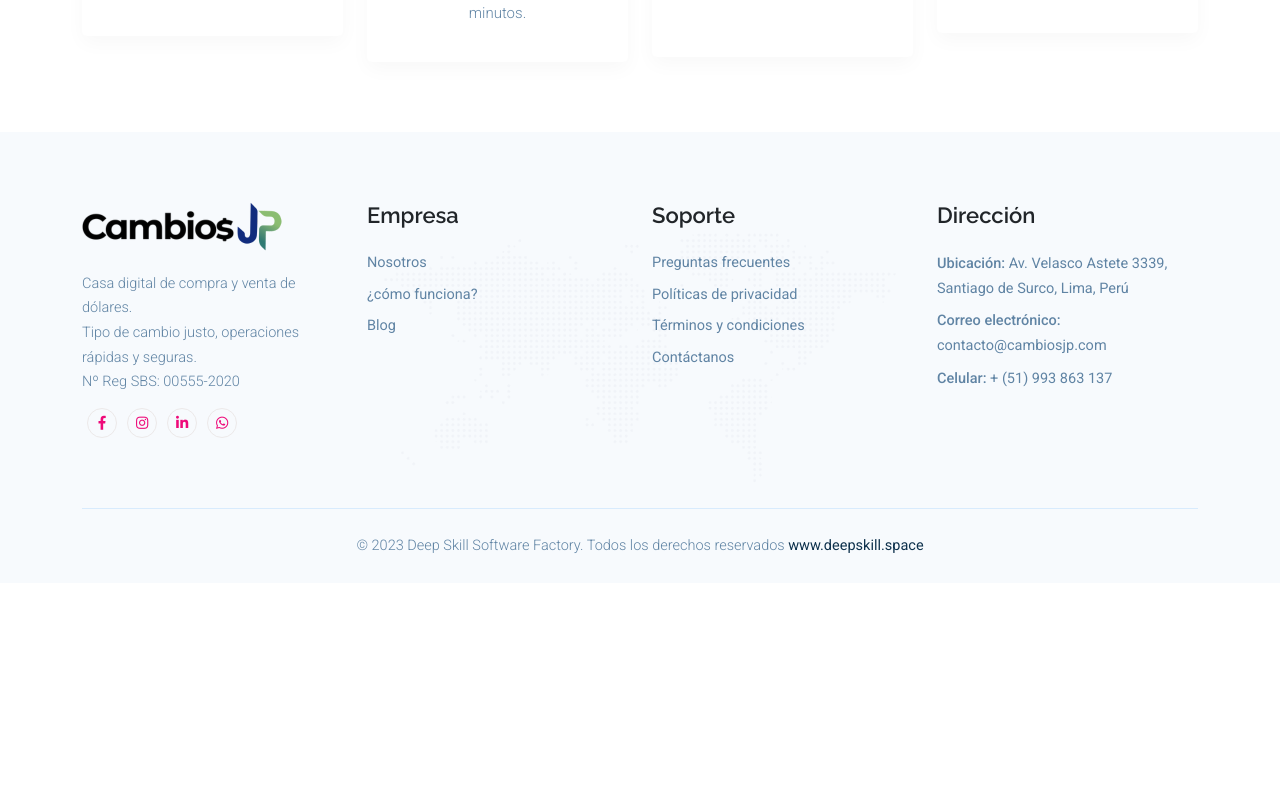
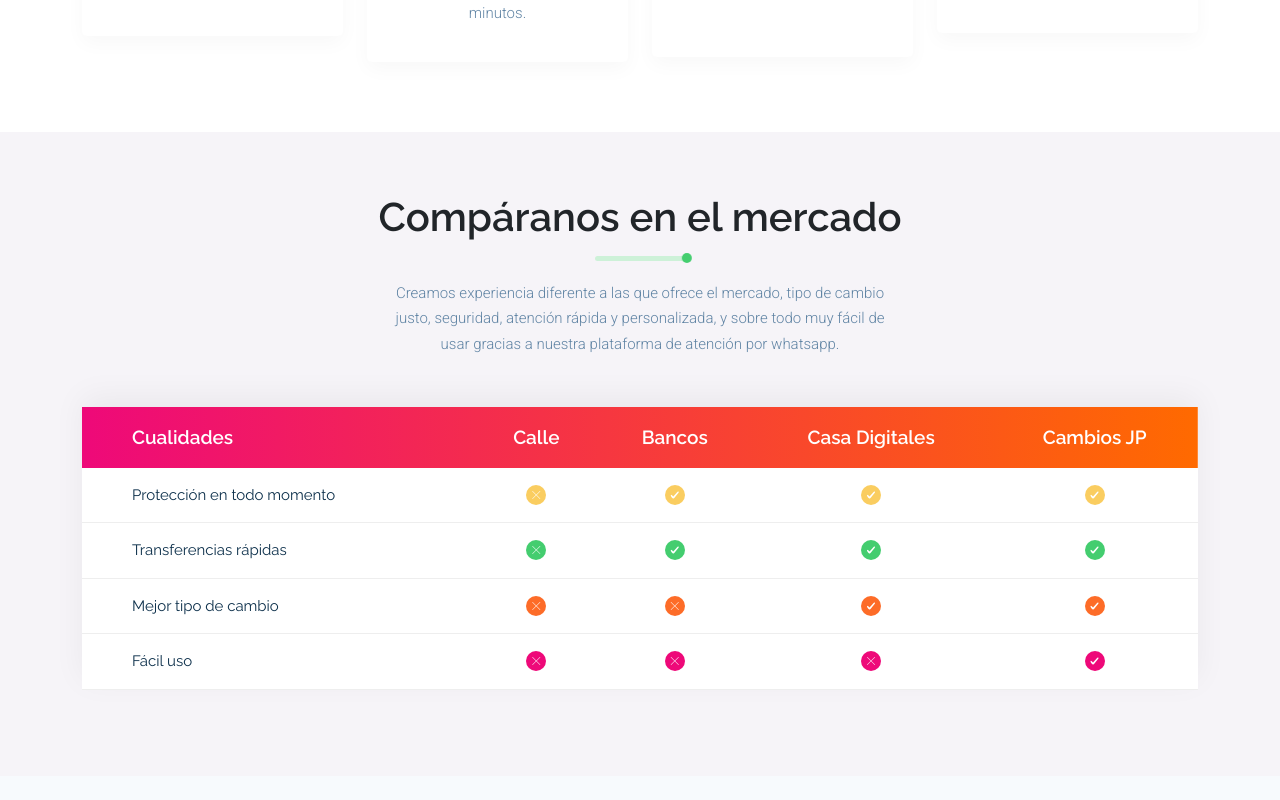
Before and after one commit to deep-skill/cambiosjp-web, a Vue app: page / in a window 1280 px wide. Shown: the part 1620-2420 px from the top of the page. Before the commit the page ends 2203 px from the top, so only its background shows below. Built offline with nearby package versions, Linux system fonts and the light colour scheme; no server answers.

Commit message:
competitor comparison section update

```diff
--- a/src/components/common/Comparisons.vue
+++ b/src/components/common/Comparisons.vue
@@ -2,63 +2,50 @@
     <div class="comparisons-area ptb-70 bg-f7fafd">
         <div class="container">
             <div class="section-title">
-                <h2>Compare us with others</h2>
+                <h2>Compáranos en el mercado</h2>
                 <div class="bar"></div>
-                <p>Lorem ipsum dolor sit amet, consectetur adipiscing elit, sed do eiusmod tempor incididunt ut labore et dolore magna aliqua.</p>
+                <p>Creamos experiencia diferente a las que ofrece el mercado, tipo de cambio justo, seguridad, atención rápida y personalizada, y sobre todo muy fácil de usar gracias a nuestra plataforma de atención por whatsapp.</p>
             </div>
 
             <div class="comparisons-table table-responsive">
                 <table class="table">
                     <thead>
                         <tr>
-                            <th scope="col">Packages</th>
-                            <th scope="col">Freelancer</th>
-                            <th scope="col">Householder</th>
-                            <th scope="col">Business Man</th>
+                            <th scope="col">Cualidades</th>
+                            <th scope="col">Calle</th>
+                            <th scope="col">Bancos</th>
+                            <th scope="col">Casa Digitales</th>
+                            <th scope="col">Cambios JP</th>
                         </tr>
                     </thead>
 
                     <tbody>
                         <tr>
-                            <td>Control payout timing</td>
+                            <td>Protección en todo momento</td>
+                            <td><i class="flaticon-cancel"></i></td>
                             <td><i class="flaticon-check-mark"></i></td>
                             <td><i class="flaticon-check-mark"></i></td>
                             <td><i class="flaticon-check-mark"></i></td>
                         </tr>
                         <tr>
-                            <td>Transparent payouts</td>
+                            <td>Transferencias rápidas</td>
+                            <td><i class="flaticon-cancel"></i></td>
                             <td><i class="flaticon-check-mark"></i></td>
-                            <td><i class="flaticon-cancel"></i></td>
+                            <td><i class="flaticon-check-mark"></i></td>
                             <td><i class="flaticon-check-mark"></i></td>
                         </tr>
                         <tr>
-                            <td>Automate evidence submission</td>
+                            <td>Mejor tipo de cambio</td>
+                            <td><i class="flaticon-cancel"></i></td>
                             <td><i class="flaticon-cancel"></i></td>
                             <td><i class="flaticon-check-mark"></i></td>
                             <td><i class="flaticon-check-mark"></i></td>
                         </tr>
                         <tr>
-                            <td>Collaboration notes</td>
-                            <td><i class="flaticon-check-mark"></i></td>
+                            <td>Fácil uso</td>
                             <td><i class="flaticon-cancel"></i></td>
                             <td><i class="flaticon-cancel"></i></td>
-                        </tr>
-                        <tr>
-                            <td>Deposit tagging</td>
-                            <td><i class="flaticon-check-mark"></i></td>
-                            <td><i class="flaticon-check-mark"></i></td>
                             <td><i class="flaticon-cancel"></i></td>
-                        </tr>
-                        <tr>
-                            <td>Technical support over IRC</td>
-                            <td><i class="flaticon-check-mark"></i></td>
-                            <td><i class="flaticon-check-mark"></i></td>
-                            <td><i class="flaticon-check-mark"></i></td>
-                        </tr>
-                        <tr>
-                            <td>24×7 support</td>
-                            <td><i class="flaticon-cancel"></i></td>
-                            <td><i class="flaticon-check-mark"></i></td>
                             <td><i class="flaticon-check-mark"></i></td>
                         </tr>
                     </tbody>
--- a/src/components/pages/LoanProvidersPage.vue
+++ b/src/components/pages/LoanProvidersPage.vue
@@ -7,9 +7,9 @@
    <!-- <Services />
         <ServicesTwo />
         <ServicesThree />
-        <ServicesFour />
+        <ServicesFour /> -->
         <Comparisons class="bg-f6f4f8" />
-        <FeaturesTwo />
+   <!-- <FeaturesTwo />
         <Invoicing />
         <FunFacts />
         <Feedback />
```
